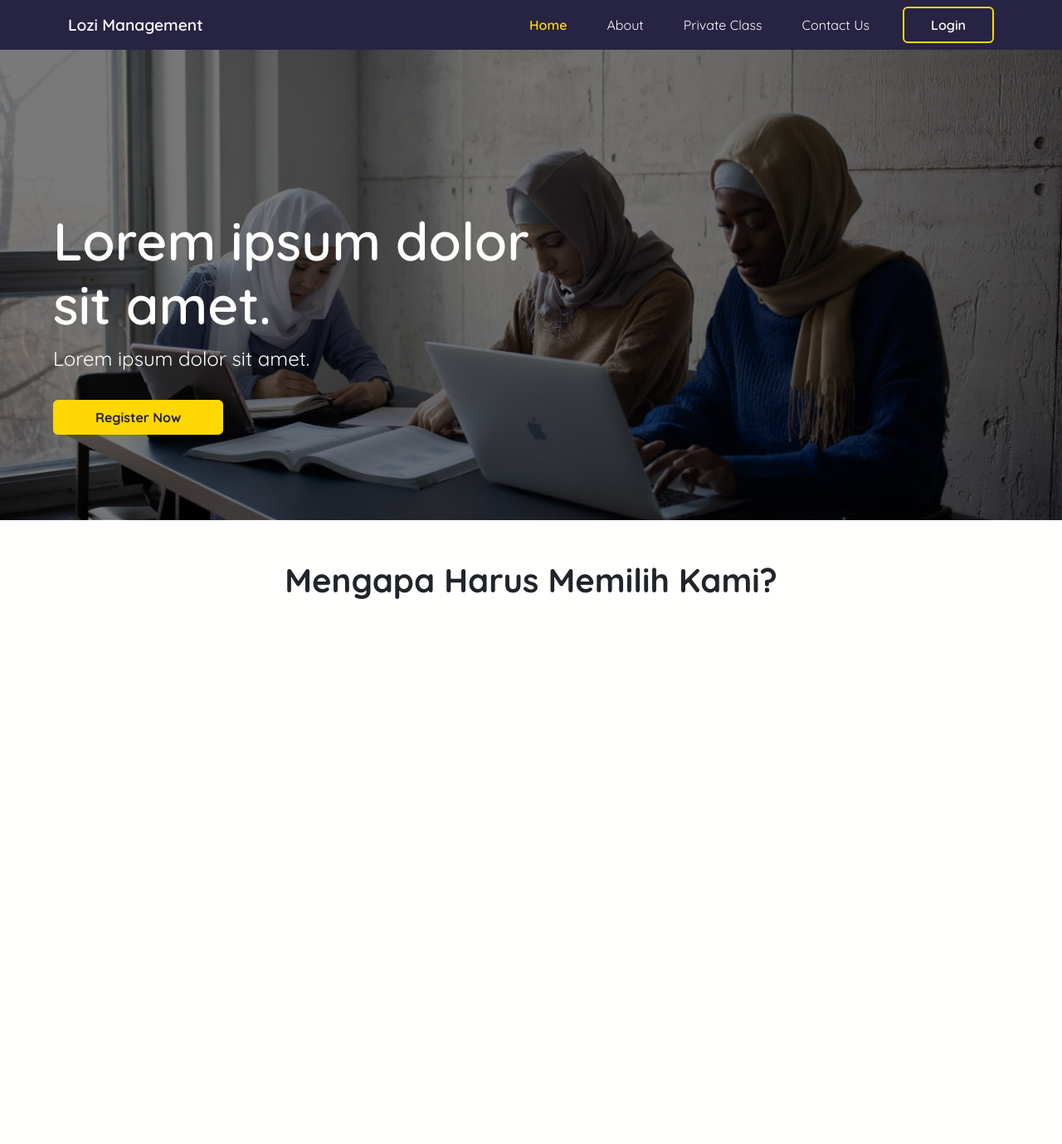
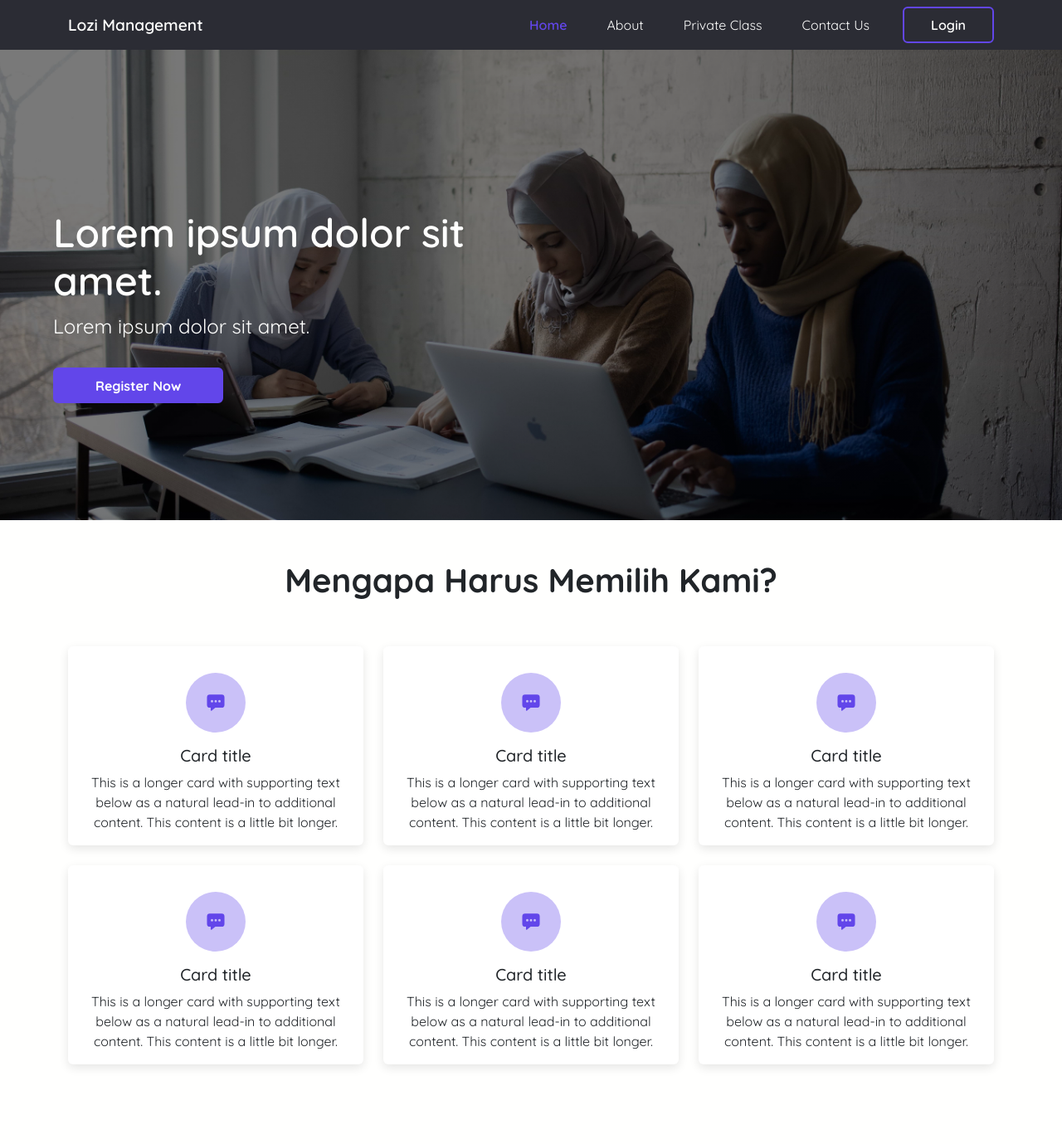
Before and after one commit to alfinautami/loziprivate, a PHP site: page / in a window 1280 px wide. Shown: the whole page at 83% size. Before the commit the page ends 722 px from the top, so only its background shows below. Run offline with PHP 8.4, Linux system fonts and the light colour scheme.

Commit message:
commit changes

```diff
--- a/assets/css/style.css
+++ b/assets/css/style.css
@@ -22,15 +22,15 @@ html {
   --fw-4: 600;
   --fw-5: 700;
   --bg-color: #fffffe;
-  --headline-color: #272343;
-  --nav-bg-color: #272343;
   --nav-text-color: #fffffe;
-  --paragraph-color: #2d334a;
-  --button-bg-color: #ffd803;
-  --nav-link-active-color: #ffd803;
-  --button-text-color: #272343;
-  --secondary: #e3f6f5;
-  --tertiary: #bae8e8;
+  --button-text-color: #fffffe;
+  --headline-color: #2b2c34;
+  --nav-bg-color: #2b2c34;
+  --paragraph-color: #2b2c34;
+  --button-bg-color: #6246ea;
+  --nav-link-active-color: #6246ea;
+  --secondary: #d1d1e9;
+  --tertiary: #e45858;
 }
 
 body {
@@ -147,7 +147,7 @@ body {
   width: 40rem;
   color: var(--bg-color);
   font-weight: var(--fw-4);
-  font-size: 4rem;
+  font-size: 3rem;
 }
 
 .hero-text p {
@@ -218,8 +218,40 @@ body {
 }
 
 #whyUsSection h1 {
+  font-size: 2.5rem;
   font-weight: var(--fw-5);
   text-align: center;
 }
 
+.why-us-card {
+  border: none;
+  box-shadow: rgba(0, 0, 0, 0.1) 0px 4px 12px;
+  text-align: center;
+}
+
+.circle-container {
+  display: block;
+  margin-top: 2rem;
+  margin-left: auto;
+  margin-right: auto;
+  width: auto;
+  height: auto;
+  padding: 1.5rem 1.5rem;
+  border-radius: 100%;
+  background-color: #6146ea55;
+}
+
+.circle {
+  position: relative;
+  display: flex;
+  flex-direction: column;
+  align-items: center;
+  justify-content: center;
+}
+
+ion-icon {
+  font-size: 1.5rem;
+  color: var(--button-bg-color);
+}
+
 /* Why Us Section End */
--- a/index.html
+++ b/index.html
@@ -75,8 +75,112 @@
 
     <!-- Why Us Section -->
     <section id="whyUsSection">
-      <div class="container">
-        <h1 class="why-us-title">Mengapa Harus Memilih Kami?</h1>
+      <h1 class="why-us-title">Mengapa Harus Memilih Kami?</h1>
+      <div class="container py-5 mt-2">
+        <div class="row row-cols-1 row-cols-md-3 g-4">
+          <div class="col">
+            <div class="why-us-card card">
+              <div class="circle-container">
+                <div class="circle">
+                  <ion-icon name="chatbox-ellipses"></ion-icon>
+                </div>
+              </div>
+              <div class="card-body">
+                <h5 class="card-title">Card title</h5>
+                <p class="card-text">
+                  This is a longer card with supporting text below as a natural
+                  lead-in to additional content. This content is a little bit
+                  longer.
+                </p>
+              </div>
+            </div>
+          </div>
+          <div class="col">
+            <div class="why-us-card card">
+              <div class="circle-container">
+                <div class="circle">
+                  <ion-icon name="chatbox-ellipses"></ion-icon>
+                </div>
+              </div>
+              <div class="card-body">
+                <h5 class="card-title">Card title</h5>
+                <p class="card-text">
+                  This is a longer card with supporting text below as a natural
+                  lead-in to additional content. This content is a little bit
+                  longer.
+                </p>
+              </div>
+            </div>
+          </div>
+          <div class="col">
+            <div class="why-us-card card">
+              <div class="circle-container">
+                <div class="circle">
+                  <ion-icon name="chatbox-ellipses"></ion-icon>
+                </div>
+              </div>
+              <div class="card-body">
+                <h5 class="card-title">Card title</h5>
+                <p class="card-text">
+                  This is a longer card with supporting text below as a natural
+                  lead-in to additional content. This content is a little bit
+                  longer.
+                </p>
+              </div>
+            </div>
+          </div>
+          <div class="col">
+            <div class="why-us-card card">
+              <div class="circle-container">
+                <div class="circle">
+                  <ion-icon name="chatbox-ellipses"></ion-icon>
+                </div>
+              </div>
+              <div class="card-body">
+                <h5 class="card-title">Card title</h5>
+                <p class="card-text">
+                  This is a longer card with supporting text below as a natural
+                  lead-in to additional content. This content is a little bit
+                  longer.
+                </p>
+              </div>
+            </div>
+          </div>
+          <div class="col">
+            <div class="why-us-card card">
+              <div class="circle-container">
+                <div class="circle">
+                  <ion-icon name="chatbox-ellipses"></ion-icon>
+                </div>
+              </div>
+              <div class="card-body">
+                <h5 class="card-title">Card title</h5>
+                <p class="card-text">
+                  This is a longer card with supporting text below as a natural
+                  lead-in to additional content. This content is a little bit
+                  longer.
+                </p>
+              </div>
+            </div>
+          </div>
+          <div class="col">
+            <div class="why-us-card card">
+              <div class="circle-container">
+                <div class="circle">
+                  <ion-icon name="chatbox-ellipses"></ion-icon>
+                </div>
+              </div>
+              <div class="card-body">
+                <h5 class="card-title">Card title</h5>
+                <p class="card-text">
+                  This is a longer card with supporting text below as a natural
+                  lead-in to additional content. This content is a little bit
+                  longer.
+                </p>
+              </div>
+            </div>
+          </div>
+        </div>
       </div>
     </section>
     <!-- Why Us Section End -->
@@ -87,11 +191,12 @@
       src="https://cdn.jsdelivr.net/npm/bootstrap@5.2.3/dist/js/bootstrap.bundle.min.js"
       integrity="sha384-kenU1KFdBIe4zVF0s0G1M5b4hcpxyD9F7jL+jjXkk+Q2h455rYXK/7HAuoJl+0I4"
       crossorigin="anonymous"></script>
-    <!-- Jquery -->
+    <!-- Ionicons -->
     <script
-      src="https://cdnjs.cloudflare.com/ajax/libs/jquery/3.6.2/jquery.min.js"
-      integrity="sha512-tWHlutFnuG0C6nQRlpvrEhE4QpkG1nn2MOUMWmUeRePl4e3Aki0VB6W1v3oLjFtd0hVOtRQ9PHpSfN6u6/QXkQ=="
-      crossorigin="anonymous"
-      referrerpolicy="no-referrer"></script>
+      type="module"
+      src="https://unpkg.com/ionicons@5.5.2/dist/ionicons/ionicons.esm.js"></script>
+    <script
+      nomodule
+      src="https://unpkg.com/ionicons@5.5.2/dist/ionicons/ionicons.js"></script>
   </body>
 </html>
```
